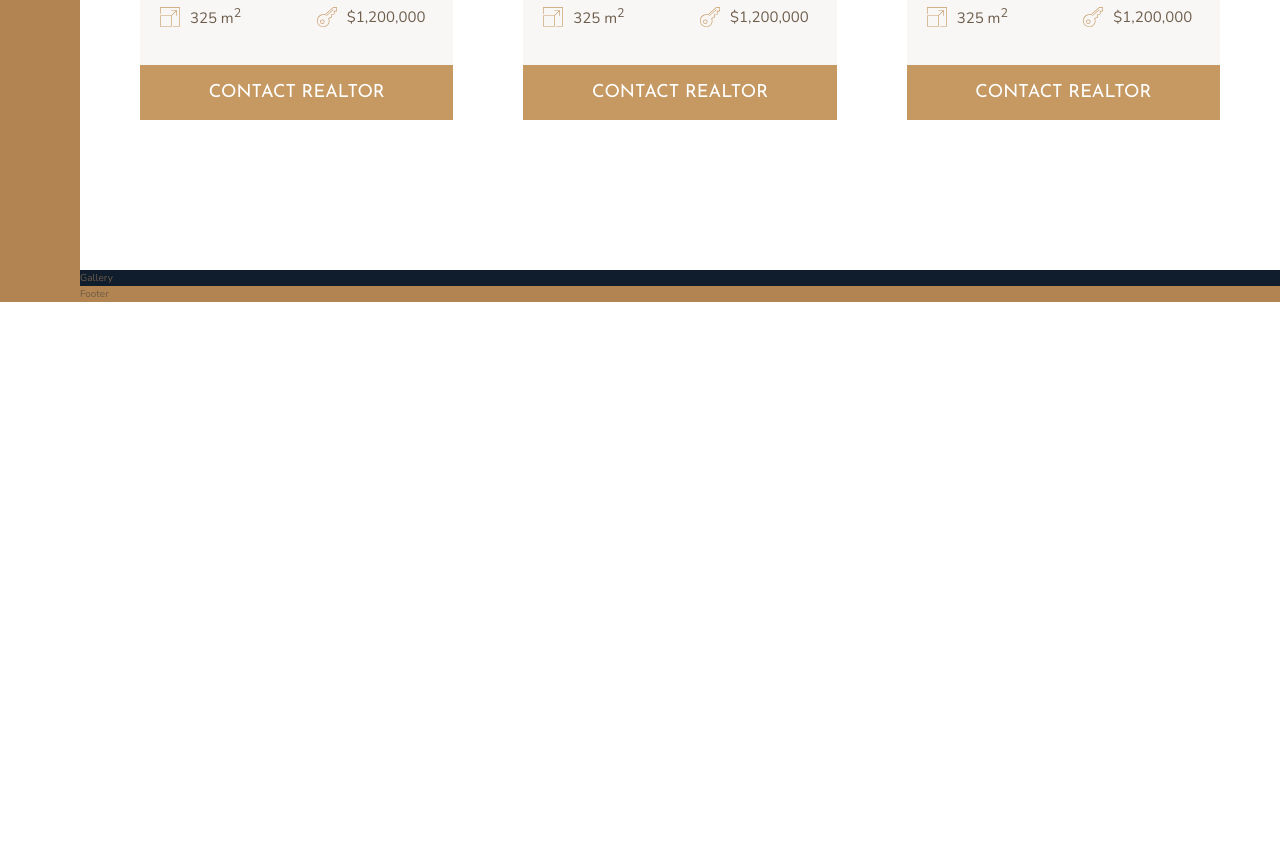
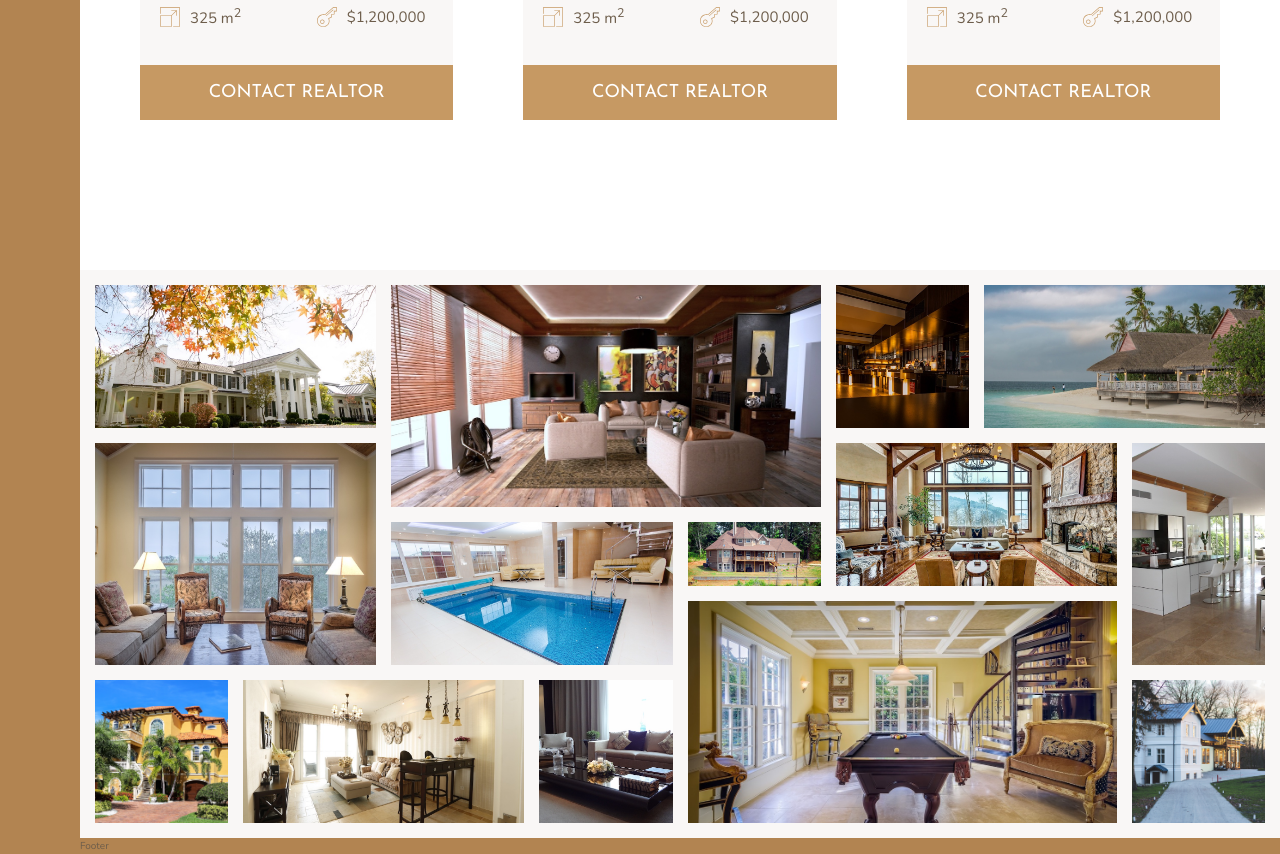
Before and after one commit to AkhlakurRahman/realtor, a website: page index.html in a window 1280 px wide. Shown: the part 2810-3664 px from the top of the page. Before the commit the page ends 3112 px from the top, so only its background shows below. Drawn offline with nearby package versions, Linux system fonts and the light colour scheme.

Commit message:
gallery section completed

```diff
--- a/index.html
+++ b/index.html
@@ -307,7 +307,104 @@
 		</section>
 
 		<section class="gallery">
-			Gallery
+			<figure class="gallery__item gallery__item--1">
+				<img
+					src="./img/gal-1.jpeg"
+					alt="Gallery Image 1"
+					class="gallery__img"
+				/>
+			</figure>
+			<figure class="gallery__item gallery__item--2">
+				<img
+					src="./img/gal-2.jpeg"
+					alt="Gallery Image 2"
+					class="gallery__img"
+				/>
+			</figure>
+			<figure class="gallery__item gallery__item--3">
+				<img
+					src="./img/gal-3.jpeg"
+					alt="Gallery Image 3"
+					class="gallery__img"
+				/>
+			</figure>
+			<figure class="gallery__item gallery__item--4">
+				<img
+					src="./img/gal-4.jpeg"
+					alt="Gallery Image 4"
+					class="gallery__img"
+				/>
+			</figure>
+			<figure class="gallery__item gallery__item--5">
+				<img
+					src="./img/gal-5.jpeg"
+					alt="Gallery Image 5"
+					class="gallery__img"
+				/>
+			</figure>
+			<figure class="gallery__item gallery__item--6">
+				<img
+					src="./img/gal-6.jpeg"
+					alt="Gallery Image 6"
+					class="gallery__img"
+				/>
+			</figure>
+			<figure class="gallery__item gallery__item--7">
+				<img
+					src="./img/gal-7.jpeg"
+					alt="Gallery Image 7"
+					class="gallery__img"
+				/>
+			</figure>
+			<figure class="gallery__item gallery__item--8">
+				<img
+					src="./img/gal-8.jpeg"
+					alt="Gallery Image 8"
+					class="gallery__img"
+				/>
+			</figure>
+			<figure class="gallery__item gallery__item--9">
+				<img
+					src="./img/gal-9.jpeg"
+					alt="Gallery Image 9"
+					class="gallery__img"
+				/>
+			</figure>
+			<figure class="gallery__item gallery__item--10">
+				<img
+					src="./img/gal-10.jpeg"
+					alt="Gallery Image 10"
+					class="gallery__img"
+				/>
+			</figure>
+			<figure class="gallery__item gallery__item--11">
+				<img
+					src="./img/gal-11.jpeg"
+					alt="Gallery Image 11"
+					class="gallery__img"
+				/>
+			</figure>
+			<figure class="gallery__item gallery__item--12">
+				<img
+					src="./img/gal-12.jpeg"
+					alt="Gallery Image 12"
+					class="gallery__img"
+				/>
+			</figure>
+			<figure class="gallery__item gallery__item--13">
+				<img
+					src="./img/gal-13.jpeg"
+					alt="Gallery Image 13"
+					class="gallery__img"
+				/>
+			</figure>
+			<figure class="gallery__item gallery__item--14">
+				<img
+					src="./img/gal-14.jpeg"
+					alt="Gallery Image 14"
+					class="gallery__img"
+				/>
+			</figure>
 		</section>
 
 		<footer class="footer">
--- a/sass/_gallery.scss
+++ b/sass/_gallery.scss
@@ -1,4 +1,89 @@
 .gallery {
-	background-color: $color-secondary;
+	background-color: $color-grey-light-1;
 	grid-column: full-width-start / full-width-end;
+
+	display: grid;
+	grid-template-columns: repeat(8, 1fr);
+	grid-template-rows: repeat(7, 5vw);
+	grid-gap: 1.5rem;
+	padding: 1.5rem;
+
+	&__item {
+		&--1 {
+			grid-column: 1 / 3;
+			grid-row: 1 / 3;
+		}
+
+		&--2 {
+			grid-column: 3 / 6;
+			grid-row: 1 / 4;
+		}
+
+		&--3 {
+			grid-column: 6 / 7;
+			grid-row: 1 / 3;
+		}
+
+		&--4 {
+			grid-column: 7 / 9;
+			grid-row: 1 / 3;
+		}
+
+		&--5 {
+			grid-column: 1 / 3;
+			grid-row: 3 / 6;
+		}
+
+		&--6 {
+			grid-column: 3 / 5;
+			grid-row: 4 / 6;
+		}
+
+		&--7 {
+			grid-column: 5 / 6;
+			grid-row: 4 / 5;
+		}
+
+		&--8 {
+			grid-column: 6 / 8;
+			grid-row: 3 / 5;
+		}
+
+		&--9 {
+			grid-column: 8 / 9;
+			grid-row: 3 / 6;
+		}
+
+		&--10 {
+			grid-column: 1 / 2;
+			grid-row: 6 / 8;
+		}
+
+		&--11 {
+			grid-column: 2 / 4;
+			grid-row: 6 / 8;
+		}
+
+		&--12 {
+			grid-column: 4 / 5;
+			grid-row: 6 / 8;
+		}
+
+		&--13 {
+			grid-column: 5 / 8;
+			grid-row: 5 / 8;
+		}
+
+		&--14 {
+			grid-column: 8 / 9;
+			grid-row: 6 / 8;
+		}
+	}
+
+	&__img {
+		width: 100%;
+		height: 100%;
+		object-fit: cover;
+		display: block;
+	}
 }
```
Also changed, not shown: css/style.css.
